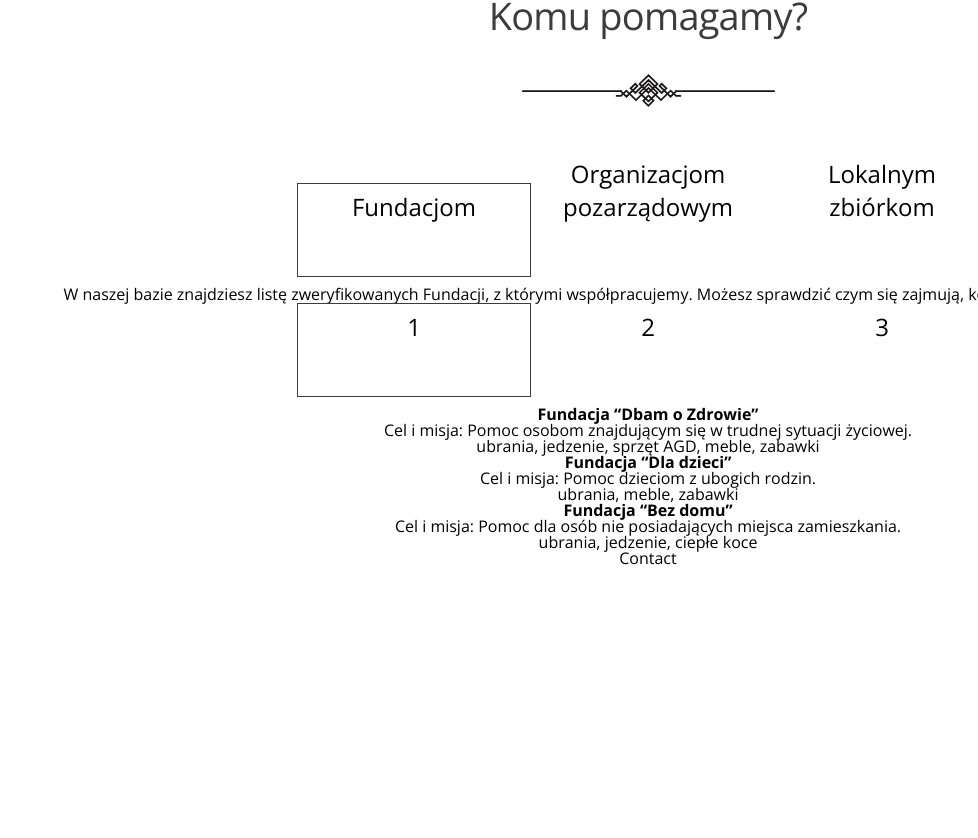
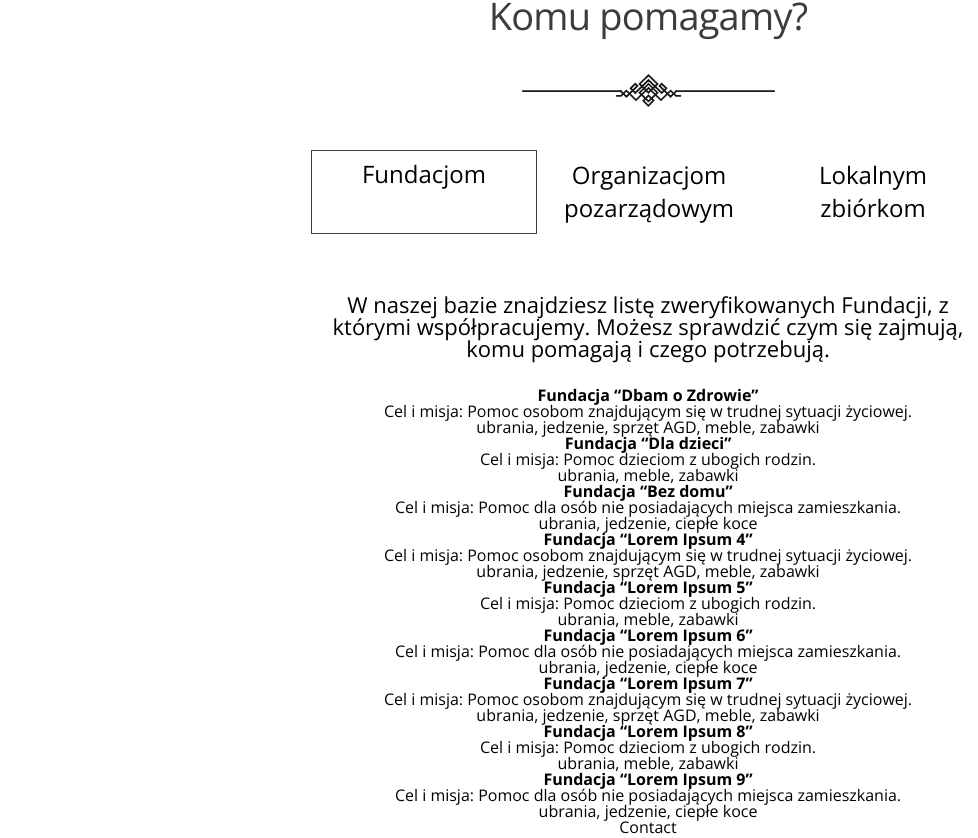
Before and after one commit to Duckjaniels/Giveaway_website, a React (Create React App) app: page / in a window 1280 px wide. Shown: the part 3182-4020 px from the top of the page, without its empty margins (302-1280 px from the left). Before the commit the page ends 3751 px from the top, so only its background shows below. Built offline with nearby package versions, Linux system fonts and the light colour scheme.

Commit message:
Who help section styling continue

```diff
--- a/src/components/HomeWhoHelp.js
+++ b/src/components/HomeWhoHelp.js
@@ -19,17 +19,10 @@ const HomeWhoHelp = () => (
                 </TabList>
                 {/*Fundations*/}
                 <TabPanel>
-                    <Tabs>
                         <div className="who-table-fund">
                             <span className="who_table-description-fund">W naszej bazie znajdziesz listę zweryfikowanych Fundacji, z którymi współpracujemy. Możesz sprawdzić czym się zajmują, komu pomagają i czego potrzebują.</span>
-                            <TabList>
-                                <Tab>1</Tab>
-                                <Tab>2</Tab>
-                                <Tab>3</Tab>
-                            </TabList>
                         </div>
                         <div className="who_table-content">
-                        <TabPanel>
                     <div className="who_table-fund-first">
                         <h2>Fundacja “Dbam o Zdrowie”</h2>
                         <p>Cel i misja: Pomoc osobom znajdującym się w trudnej sytuacji życiowej.</p>
@@ -46,9 +39,9 @@ const HomeWhoHelp = () => (
                     <span>ubrania, jedzenie, ciepłe koce</span>
 
                 </div>
-                        </TabPanel>
                         </div>
-                        <TabPanel>
+
+
                             <div className="who_table-fund-first">
                                 <h2>Fundacja “Lorem Ipsum 4”</h2>
                                 <p>Cel i misja: Pomoc osobom znajdującym się w trudnej sytuacji życiowej.</p>
@@ -64,8 +57,7 @@ const HomeWhoHelp = () => (
                                 <p>Cel i misja: Pomoc dla osób nie posiadających miejsca zamieszkania.</p>
                                 <span>ubrania, jedzenie, ciepłe koce</span>
                             </div>
-                        </TabPanel>
-                        <TabPanel>
+
                             <div className="who_table-fund-first">
                                 <h2>Fundacja “Lorem Ipsum 7”</h2>
                                 <p>Cel i misja: Pomoc osobom znajdującym się w trudnej sytuacji życiowej.</p>
@@ -82,19 +74,15 @@ const HomeWhoHelp = () => (
                                 <span>ubrania, jedzenie, ciepłe koce</span>
                             </div>
                         </TabPanel>
-                    </Tabs>
-                </TabPanel>
+
+
                 {/*Organizations*/}
                 <TabPanel>
-                    <Tabs>
                         <div className="who-table-org">
                             <span className="who_table-description-org">Lorem ipsum dolor sit amet, consectetur adipiscing elit, sed do eiusmod tempor incididunt ut labore et dolore magna aliqua. Ut enim ad minim veniam, quis nostrud exercitation.</span>
-                            <TabList>
-                                <Tab>1</Tab>
-                                <Tab>2</Tab>
-                            </TabList>
+
                         </div>
-                        <TabPanel>
+
                             <div className="who_table-org-first">
                                 <h2>Organizacja “Lorem Ipsum 1”</h2>
                                 <p>Quis varius quam quisque id diam vel quam elementum pulvinar.</p>
@@ -110,8 +98,8 @@ const HomeWhoHelp = () => (
                                 <p>Scelerisque in dictum non consectetur a erat nam.</p>
                                 <span>Mi, quis, hendrerit, dolor</span>
                             </div>
-                        </TabPanel>
-                        <TabPanel>
+
+
                             <div className="who_table-org-first">
                                 <h2>Organizacja “Lorem Ipsum 4”</h2>
                                 <p>Scelerisque in dictum non consectetur a erat nam.</p>
@@ -127,11 +115,9 @@ const HomeWhoHelp = () => (
                                 <p>Scelerisque in dictum non consectetur a erat nam.</p>
                                 <span>Mi, quis, hendrerit, dolor</span>
                             </div>
-                        </TabPanel>
-                    </Tabs>
                 </TabPanel>
                 {/*Locals*/}
-                <TabPanel>
+              <TabPanel>
                     <span className="who_table-description-local">Lorem ipsum dolor sit amet, consectetur adipiscing elit, sed do eiusmod tempor incididunt ut labore et dolore magna aliqua. Ut enim ad minim veniam, quis nostrud exercitation.</span>
                     <div className="who_table-loc-first">
                         <h2>Zbiórka “Lorem Ipsum 1”</h2>
@@ -148,7 +134,7 @@ const HomeWhoHelp = () => (
                         <p>Scelerisque in dictum non consectetur a erat nam.</p>
                         <span>Mi, quis, hendrerit, dolor</span>
                     </div>
-                </TabPanel>
+              </TabPanel>
             </Tabs>
         </div>
     </div>
--- a/src/scss/Home/HomeWhoHelp.scss
+++ b/src/scss/Home/HomeWhoHelp.scss
@@ -3,7 +3,6 @@
   flex-direction: column;
   width: 1900px;
   text-align: center;
-
 }
 .who_title{
   margin-bottom: 40px;
@@ -17,17 +16,28 @@
     letter-spacing: -0.76px;
   }
 }
-.react-tabs__tab-list{
-  border-bottom: none;
-
+.react-tabs__tab-list {
+  border: none;
+  display: flex;
+  justify-content: center;
+  align-items: flex-end;
   .react-tabs__tab{
     border-radius: 0;
-    width: 208px;
-    height: 80px;
+    border: none;
+    width: 200px;
+    height: 70px;
     font: normal normal normal 24px "Open Sans";
     }
   .react-tabs__tab--selected{
     border: 0.75px solid #3C3C3C;
-
   }
 }
+.who_table-description-fund, .who_table-description-org, .who_table-description-local{
+  display: inline-block;
+  text-align: center;
+  font-size: 22px;
+  width: 640px;
+  height: 94px;
+  margin-top: 50px
+
+}
```
